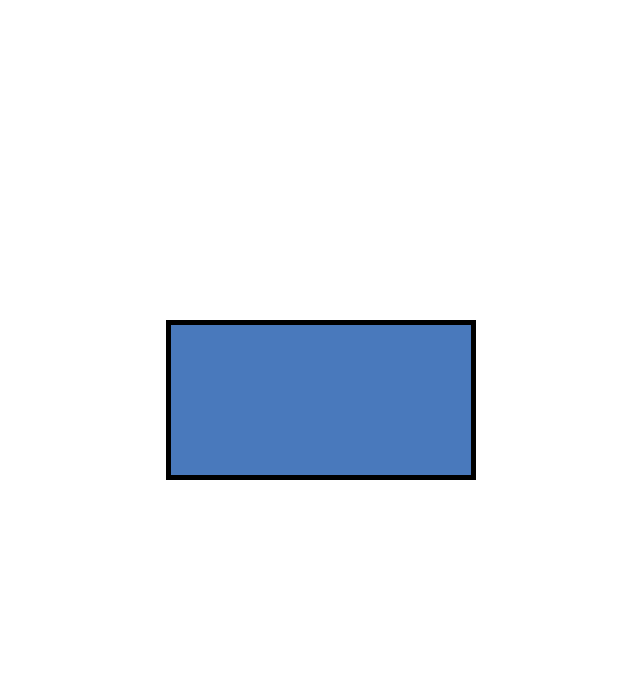
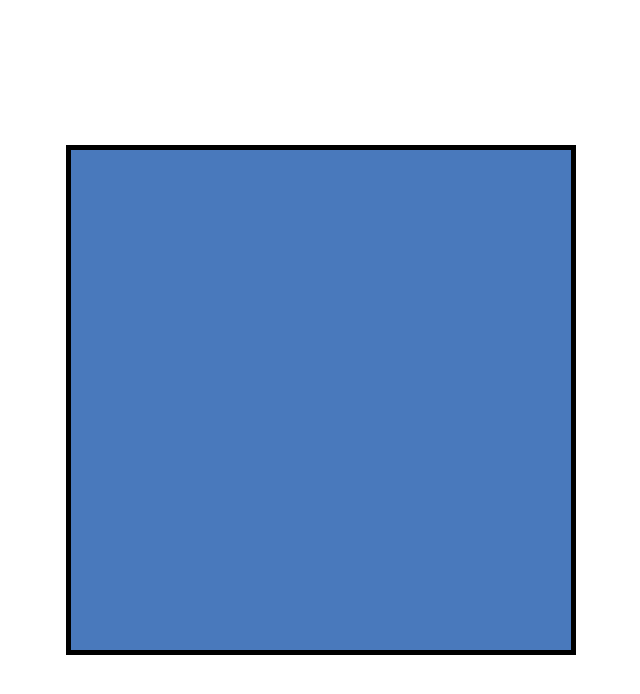
Before and after one commit to jeffnyman/cyberfish-2077, a plain HTML site: page src/index.html in a window 1280 px wide. Shown: the whole page, without its empty margins (319-959 px from the left). Drawn offline with Linux system fonts and the light colour scheme.

Commit message:
Providing dimensions for the game area canvas.

```diff
--- a/src/index.html
+++ b/src/index.html
@@ -9,7 +9,7 @@
   <link rel="stylesheet" href="./style.css">
 </head>
 <body>
-  <canvas class="game"></canvas>
+  <canvas id="game" class="game"></canvas>
 
   <script src="./script.js"></script>
 </body>
--- a/src/script.js
+++ b/src/script.js
@@ -0,0 +1,6 @@
+window.addEventListener("load", () => {
+  const gameAreaCanvas = document.getElementById("game");
+
+  gameAreaCanvas.width = 500;
+  gameAreaCanvas.height = 500;
+});
```
